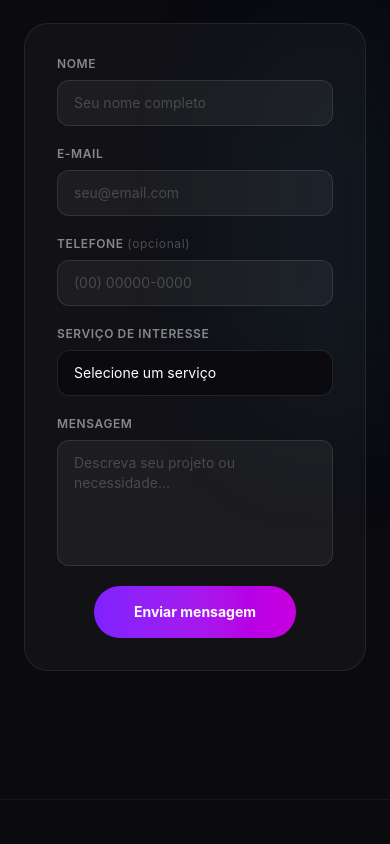
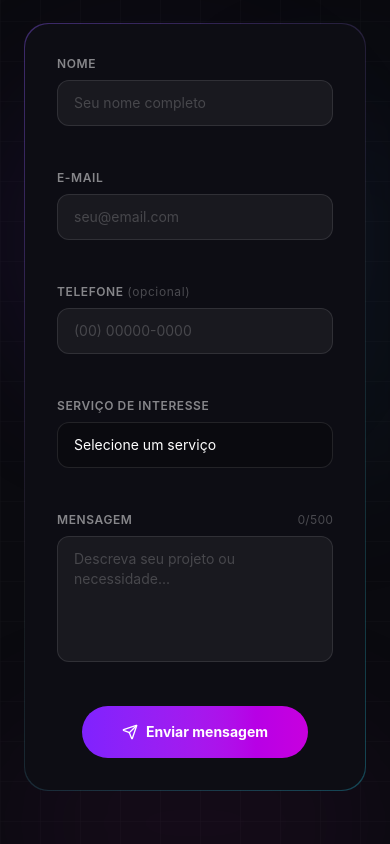
Before and after one commit to TechMind-IA/tecmind-ia, a Next.js app: page / in a window 390 px wide. Shown: the part 7520-8364 px from the top of the page. Built offline with nearby package versions, Linux system fonts and the light colour scheme.

Commit message:
Ajustes na seção contato.

```diff
--- a/src/components/landing/Contact.tsx
+++ b/src/components/landing/Contact.tsx
@@ -1,6 +1,7 @@
 'use client'
 
-import { useState } from 'react'
+import { useState, useCallback } from 'react'
+import { CheckCircle, Send, AlertCircle, Loader2, Sparkles } from 'lucide-react'
 
 const serviceOptions = [
   'Site / Landing Page',
@@ -11,46 +12,155 @@ const serviceOptions = [
   'Outro',
 ]
 
+const MAX_MESSAGE_LENGTH = 500
+
+type FormFields = {
+  name: string
+  email: string
+  phone: string
+  service: string
+  message: string
+}
+
+type FormErrors = Partial<Record<keyof FormFields, string>>
+
+function applyPhoneMask(value: string): string {
+  const digits = value.replace(/\D/g, '').slice(0, 11)
+  if (digits.length <= 2) return digits.length ? `(${digits}` : ''
+  if (digits.length <= 7) return `(${digits.slice(0, 2)}) ${digits.slice(2)}`
+  if (digits.length <= 10)
+    return `(${digits.slice(0, 2)}) ${digits.slice(2, 6)}-${digits.slice(6)}`
+  return `(${digits.slice(0, 2)}) ${digits.slice(2, 7)}-${digits.slice(7)}`
+}
+
+function validateField(name: keyof FormFields, value: string): string {
+  switch (name) {
+    case 'name':
+      if (!value.trim()) return 'Nome é obrigatório'
+      if (value.trim().length < 3) return 'Nome deve ter ao menos 3 caracteres'
+      return ''
+    case 'email':
+      if (!value.trim()) return 'E-mail é obrigatório'
+      if (!/^[^\s@]+@[^\s@]+\.[^\s@]+$/.test(value)) return 'E-mail inválido'
+      return ''
+    case 'phone':
+      if (value && value.replace(/\D/g, '').length < 10)
+        return 'Telefone inválido'
+      return ''
+    case 'message':
+      if (!value.trim()) return 'Mensagem é obrigatória'
+      if (value.trim().length < 10) return 'Mensagem muito curta'
+      return ''
+    default:
+      return ''
+  }
+}
+
+function validateAll(form: FormFields): FormErrors {
+  const errors: FormErrors = {}
+  ;(Object.keys(form) as (keyof FormFields)[]).forEach((key) => {
+    const err = validateField(key, form[key])
+    if (err) errors[key] = err
+  })
+  return errors
+}
+
 export default function Contact() {
-  const [form, setForm] = useState({
+  const [form, setForm] = useState<FormFields>({
     name: '',
     email: '',
     phone: '',
     service: '',
     message: '',
   })
+  const [errors, setErrors] = useState<FormErrors>({})
+  const [touched, setTouched] = useState<Partial<Record<keyof FormFields, boolean>>>({})
   const [sent, setSent] = useState(false)
   const [loading, setLoading] = useState(false)
+  const [submitError, setSubmitError] = useState('')
+
+  const handleChange = useCallback(
+    (name: keyof FormFields, value: string) => {
+      const processed = name === 'phone' ? applyPhoneMask(value) : value
+      setForm((prev) => ({ ...prev, [name]: processed }))
+      if (touched[name]) {
+        const err = validateField(name, processed)
+        setErrors((prev) => ({ ...prev, [name]: err }))
+      }
+    },
+    [touched]
+  )
+
+  const handleBlur = useCallback(
+    (name: keyof FormFields) => {
+      setTouched((prev) => ({ ...prev, [name]: true }))
+      const err = validateField(name, form[name])
+      setErrors((prev) => ({ ...prev, [name]: err }))
+    },
+    [form]
+  )
 
   const handleSubmit = async (e: React.FormEvent) => {
     e.preventDefault()
+    setSubmitError('')
+
+    const allTouched = Object.keys(form).reduce(
+      (acc, k) => ({ ...acc, [k]: true }),
+      {} as Record<keyof FormFields, boolean>
+    )
+    setTouched(allTouched)
+    const allErrors = validateAll(form)
+    setErrors(allErrors)
+    if (Object.values(allErrors).some(Boolean)) return
+
     setLoading(true)
-
     try {
       const res = await fetch('/api/send', {
         method: 'POST',
         headers: { 'Content-Type': 'application/json' },
         body: JSON.stringify(form),
       })
-
       if (res.ok) {
         setSent(true)
       } else {
-        alert('Erro ao enviar. Tente novamente.')
+        setSubmitError('Erro ao enviar. Tente novamente em instantes.')
       }
     } catch {
-      alert('Erro ao enviar. Tente novamente.')
+      setSubmitError('Sem conexão. Verifique sua internet e tente novamente.')
     } finally {
       setLoading(false)
     }
   }
 
+  const inputClass = (field: keyof FormFields) =>
+    `w-full px-4 py-3 rounded-xl bg-white/5 border text-white placeholder-white/20 text-sm focus:outline-none transition-all duration-200 ${
+      touched[field] && errors[field]
+        ? 'border-red-500/60 focus:border-red-500'
+        : touched[field] && !errors[field]
+        ? 'border-emerald-500/50 focus:border-emerald-500/70'
+        : 'border-white/10 focus:border-violet-500/50'
+    }`
+
   return (
     <section id="contact" className="py-32 px-6 relative overflow-hidden">
+      {/* Blobs decorativos */}
       <div className="absolute right-0 top-1/2 -translate-y-1/2 w-1/3 h-96 bg-cyan-900/15 blur-3xl rounded-full pointer-events-none" />
+      <div className="absolute left-0 top-1/3 w-80 h-80 bg-violet-900/15 blur-3xl rounded-full pointer-events-none" />
+      <div className="absolute left-1/2 bottom-0 -translate-x-1/2 w-96 h-48 bg-fuchsia-900/10 blur-3xl rounded-full pointer-events-none" />
+
+      {/* Grid decorativo de fundo */}
+      <div
+        className="absolute inset-0 pointer-events-none opacity-[0.03]"
+        style={{
+          backgroundImage:
+            'linear-gradient(rgba(255,255,255,0.5) 1px, transparent 1px), linear-gradient(90deg, rgba(255,255,255,0.5) 1px, transparent 1px)',
+          backgroundSize: '40px 40px',
+        }}
+      />
 
       <div className="max-w-5xl mx-auto relative z-10">
         <div className="text-center mb-16">
+
           <h2 className="text-4xl md:text-6xl font-black text-white mb-6 leading-tight">
             Vamos{' '}
             <span className="bg-linear-to-r from-violet-400 to-cyan-400 bg-clip-text text-transparent">
@@ -63,8 +173,10 @@ export default function Contact() {
         </div>
 
         {sent ? (
-          <div className="max-w-md mx-auto text-center py-20 rounded-3xl border border-violet-500/20 bg-violet-500/5">
-            <div className="text-6xl mb-6">🎉</div>
+          <div className="max-w-md mx-auto text-center py-20 rounded-3xl border border-emerald-500/20 bg-emerald-500/5">
+            <div className="flex justify-center mb-6">
+              <CheckCircle className="w-16 h-16 text-emerald-400" strokeWidth={1.5} />
+            </div>
             <h3 className="text-white text-2xl font-bold mb-3">
               Mensagem enviada!
             </h3>
@@ -73,63 +185,64 @@ export default function Contact() {
             </p>
           </div>
         ) : (
+          /* Wrapper com borda gradiente */
+          <div
+            className="rounded-3xl p-px"
+            style={{
+              background:
+                'linear-gradient(135deg, rgba(139,92,246,0.4) 0%, rgba(255,255,255,0.06) 50%, rgba(34,211,238,0.3) 100%)',
+            }}
+          >
             <form
               onSubmit={handleSubmit}
-            className="grid grid-cols-1 md:grid-cols-2 gap-5 bg-white/3 border border-white/8 rounded-3xl p-8 md:p-12"
+              noValidate
+              className="grid grid-cols-1 md:grid-cols-2 gap-5 bg-[#0d0d14] rounded-3xl p-8 md:p-12"
             >
               {/* Nome */}
-            <div className="flex flex-col gap-2">
-              <label className="text-white/50 text-xs font-semibold uppercase tracking-wider">
-                Nome
-              </label>
+              <Field label="Nome" error={touched.name ? errors.name : ''}>
                 <input
-                required
                   value={form.name}
-                onChange={(e) => setForm({ ...form, name: e.target.value })}
+                  onChange={(e) => handleChange('name', e.target.value)}
+                  onBlur={() => handleBlur('name')}
                   placeholder="Seu nome completo"
-                className="px-4 py-3 rounded-xl bg-white/5 border border-white/10 text-white placeholder-white/20 text-sm focus:outline-none focus:border-violet-500/50 transition-colors"
+                  className={inputClass('name')}
                 />
-            </div>
+              </Field>
 
               {/* E-mail */}
-            <div className="flex flex-col gap-2">
-              <label className="text-white/50 text-xs font-semibold uppercase tracking-wider">
-                E-mail
-              </label>
+              <Field label="E-mail" error={touched.email ? errors.email : ''}>
                 <input
-                required
                   type="email"
                   value={form.email}
-                onChange={(e) => setForm({ ...form, email: e.target.value })}
+                  onChange={(e) => handleChange('email', e.target.value)}
+                  onBlur={() => handleBlur('email')}
                   placeholder="seu@email.com"
-                className="px-4 py-3 rounded-xl bg-white/5 border border-white/10 text-white placeholder-white/20 text-sm focus:outline-none focus:border-violet-500/50 transition-colors"
+                  className={inputClass('email')}
                 />
-            </div>
+              </Field>
 
               {/* Telefone */}
-            <div className="flex flex-col gap-2">
-              <label className="text-white/50 text-xs font-semibold uppercase tracking-wider">
-                Telefone{' '}
-                <span className="normal-case text-white/25 font-normal">(opcional)</span>
-              </label>
+              <Field
+                label="Telefone"
+                labelSuffix="opcional"
+                error={touched.phone ? errors.phone : ''}
+              >
                 <input
                   type="tel"
                   value={form.phone}
-                onChange={(e) => setForm({ ...form, phone: e.target.value })}
+                  onChange={(e) => handleChange('phone', e.target.value)}
+                  onBlur={() => handleBlur('phone')}
                   placeholder="(00) 00000-0000"
-                className="px-4 py-3 rounded-xl bg-white/5 border border-white/10 text-white placeholder-white/20 text-sm focus:outline-none focus:border-violet-500/50 transition-colors"
+                  className={inputClass('phone')}
                 />
-            </div>
+              </Field>
 
               {/* Serviço */}
-            <div className="flex flex-col gap-2">
-              <label className="text-white/50 text-xs font-semibold uppercase tracking-wider">
-                Serviço de interesse
-              </label>
+              <Field label="Serviço de interesse">
                 <select
                   value={form.service}
-                onChange={(e) => setForm({ ...form, service: e.target.value })}
-                className="px-4 py-3 rounded-xl bg-[#0a0a0f] border border-white/10 text-white text-sm focus:outline-none focus:border-violet-500/50 transition-colors appearance-none"
+                  onChange={(e) => handleChange('service', e.target.value)}
+                  className="w-full px-4 py-3 rounded-xl bg-[#0a0a0f] border border-white/10 text-white text-sm focus:outline-none focus:border-violet-500/50 transition-colors appearance-none"
                 >
                   <option value="">Selecione um serviço</option>
                   {serviceOptions.map((s) => (
@@ -138,35 +251,100 @@ export default function Contact() {
                     </option>
                   ))}
                 </select>
+              </Field>
+
+              {/* Mensagem */}
+              <div className="md:col-span-2">
+                <Field
+                  label="Mensagem"
+                  error={touched.message ? errors.message : ''}
+                  counter={`${form.message.length}/${MAX_MESSAGE_LENGTH}`}
+                >
+                  <textarea
+                    rows={5}
+                    maxLength={MAX_MESSAGE_LENGTH}
+                    value={form.message}
+                    onChange={(e) => handleChange('message', e.target.value)}
+                    onBlur={() => handleBlur('message')}
+                    placeholder="Descreva seu projeto ou necessidade..."
+                    className={`${inputClass('message')} resize-none`}
+                  />
+                </Field>
               </div>
 
-            {/* Mensagem */}
-            <div className="flex flex-col gap-2 md:col-span-2">
-              <label className="text-white/50 text-xs font-semibold uppercase tracking-wider">
-                Mensagem
-              </label>
-              <textarea
-                required
-                rows={5}
-                value={form.message}
-                onChange={(e) => setForm({ ...form, message: e.target.value })}
-                placeholder="Descreva seu projeto ou necessidade..."
-                className="px-4 py-3 rounded-xl bg-white/5 border border-white/10 text-white placeholder-white/20 text-sm focus:outline-none focus:border-violet-500/50 transition-colors resize-none"
-              />
+              {/* Erro de envio */}
+              {submitError && (
+                <div className="md:col-span-2 flex items-center gap-3 px-4 py-3 rounded-xl bg-red-500/10 border border-red-500/20 text-red-400 text-sm">
+                  <AlertCircle className="w-4 h-4 shrink-0" />
+                  {submitError}
                 </div>
+              )}
 
               <div className="md:col-span-2 flex justify-center">
                 <button
                   type="submit"
                   disabled={loading}
-                className="px-10 py-4 rounded-full bg-linear-to-r from-violet-600 to-fuchsia-600 text-white font-bold text-sm hover:shadow-2xl hover:shadow-violet-500/30 transition-all duration-300 hover:scale-105 disabled:opacity-50 disabled:cursor-not-allowed min-w-50"
+                  className="group relative px-10 py-4 rounded-full bg-linear-to-r from-violet-600 to-fuchsia-600 text-white font-bold text-sm hover:shadow-2xl hover:shadow-violet-500/30 transition-all duration-300 hover:scale-105 disabled:opacity-70 disabled:cursor-not-allowed disabled:scale-100 min-w-[200px] flex items-center justify-center gap-2"
                 >
-                {loading ? 'Enviando...' : 'Enviar mensagem'}
+                  {loading ? (
+                    <>
+                      <Loader2 className="w-4 h-4 animate-spin" />
+                      Enviando...
+                    </>
+                  ) : (
+                    <>
+                      <Send className="w-4 h-4 transition-transform duration-300 group-hover:translate-x-0.5 group-hover:-translate-y-0.5" />
+                      Enviar mensagem
+                    </>
+                  )}
                 </button>
               </div>
             </form>
+          </div>
         )}
       </div>
     </section>
   )
 }
+
+// Componente auxiliar de campo
+function Field({
+  label,
+  labelSuffix,
+  error,
+  counter,
+  children,
+}: {
+  label: string
+  labelSuffix?: string
+  error?: string
+  counter?: string
+  children: React.ReactNode
+}) {
+  return (
+    <div className="flex flex-col gap-2">
+      <div className="flex items-center justify-between">
+        <label className="text-white/50 text-xs font-semibold uppercase tracking-wider">
+          {label}{' '}
+          {labelSuffix && (
+            <span className="normal-case text-white/25 font-normal">
+              ({labelSuffix})
+            </span>
+          )}
+        </label>
+        {counter && (
+          <span className="text-white/25 text-xs tabular-nums">{counter}</span>
+        )}
+      </div>
+      {children}
+      <div className="min-h-[16px]">
+        {error && (
+          <p className="text-red-400 text-xs flex items-center gap-1">
+            <AlertCircle className="w-3 h-3 shrink-0" />
+            {error}
+          </p>
+        )}
+      </div>
+    </div>
+  )
+}
```
Lines whose indentation alone changed are shown as unchanged.
